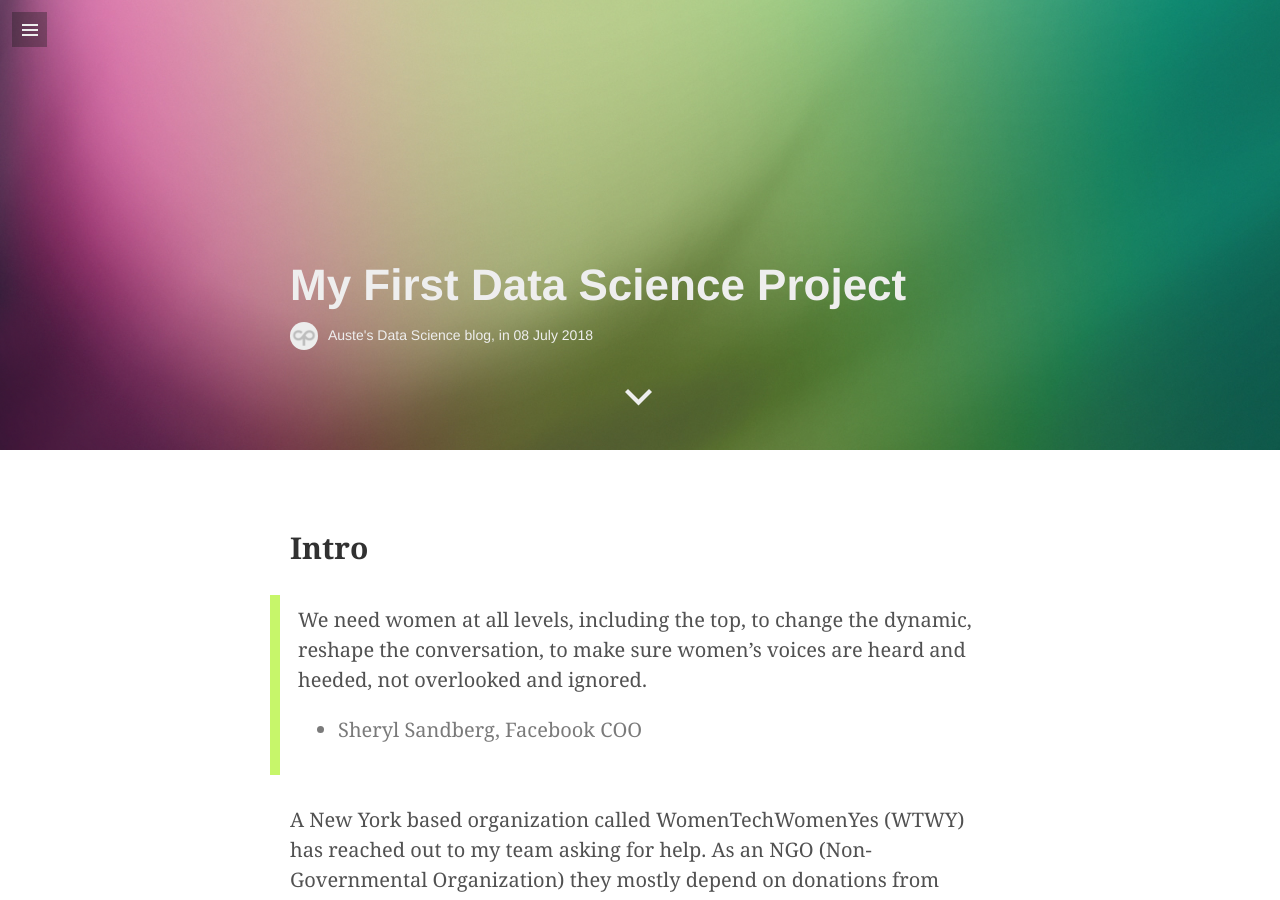
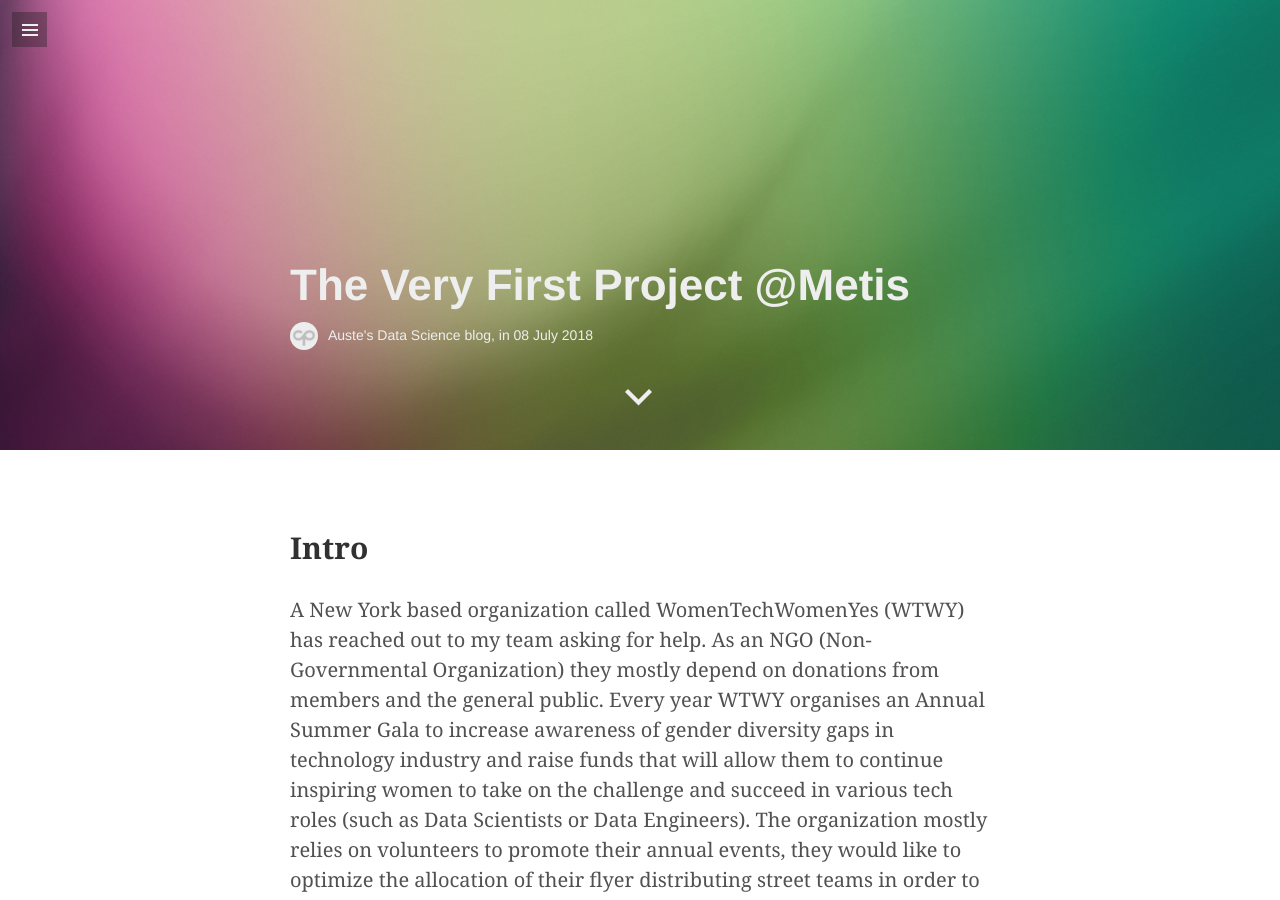
Before and after one commit to Auste1989/Auste1989.github.io, a Jekyll site: the page built from _posts/2018-07-08-project-benson.md, in a window 1280 px wide and 900 px high, scrolled down 450 px. Built offline with Jekyll 4.4.1, drawn with Linux system fonts in a browser that asks for light colours; some web fonts are replaced; comment, search, counter and statistics services are not loaded; some of the changed text lies outside the part shown.

Commit message:
Small updates to the post

```diff
--- a/_posts/2018-07-08-project-benson.md
+++ b/_posts/2018-07-08-project-benson.md
@@ -1,14 +1,14 @@
 ---
 layout: post
-title: My First Data Science Project
+title: The Very First Project @Metis
 ---
 
 ## Intro
+A New York based organization called WomenTechWomenYes (WTWY) has reached out to my team asking for help. As an NGO (Non-Governmental Organization) they mostly depend on donations from members and the general public. Every year WTWY organises an Annual Summer Gala to increase awareness of gender diversity gaps in technology industry and raise funds that will allow them to continue inspiring women to take on the challenge and succeed in various tech roles (such as Data Scientists or Data Engineers).
+The organization mostly relies on volunteers to promote their annual events, they would like to optimize the allocation of their flyer distributing street teams in order to maximize the signups and, in turn, the attendance and donations. Without further ado, we took on the challenge!
+
 > We need women at all levels, including the top, to change the dynamic, reshape the conversation, to make sure women’s voices are heard and heeded, not overlooked and ignored.
 > - Sheryl Sandberg, Facebook COO
-
-A New York based organization called WomenTechWomenYes (WTWY) has reached out to my team asking for help. As an NGO (Non-Governmental Organization) they mostly depend on donations from members and the general public. Every year WTWY organises an Annual Summer Gala to increase awareness of gender diversity gaps in technology industry and raise funds that will allow them to continue inspiring women to take on the challenge and succeed in various tech roles (such as Data Scientists or Data Engineers).
-The organization mostly relies on volunteers to promote their annual events, they would like to optimize the allocation of their flyer distributing street teams in order to maximize the signups and, in turn, the attendance and donations. Without further ado, we took on the challenge!
 
 ## How we did it:
 * Split our team into sub-teams (New York subway station (MTA) Data, Google Maps API, Visualization)
```
